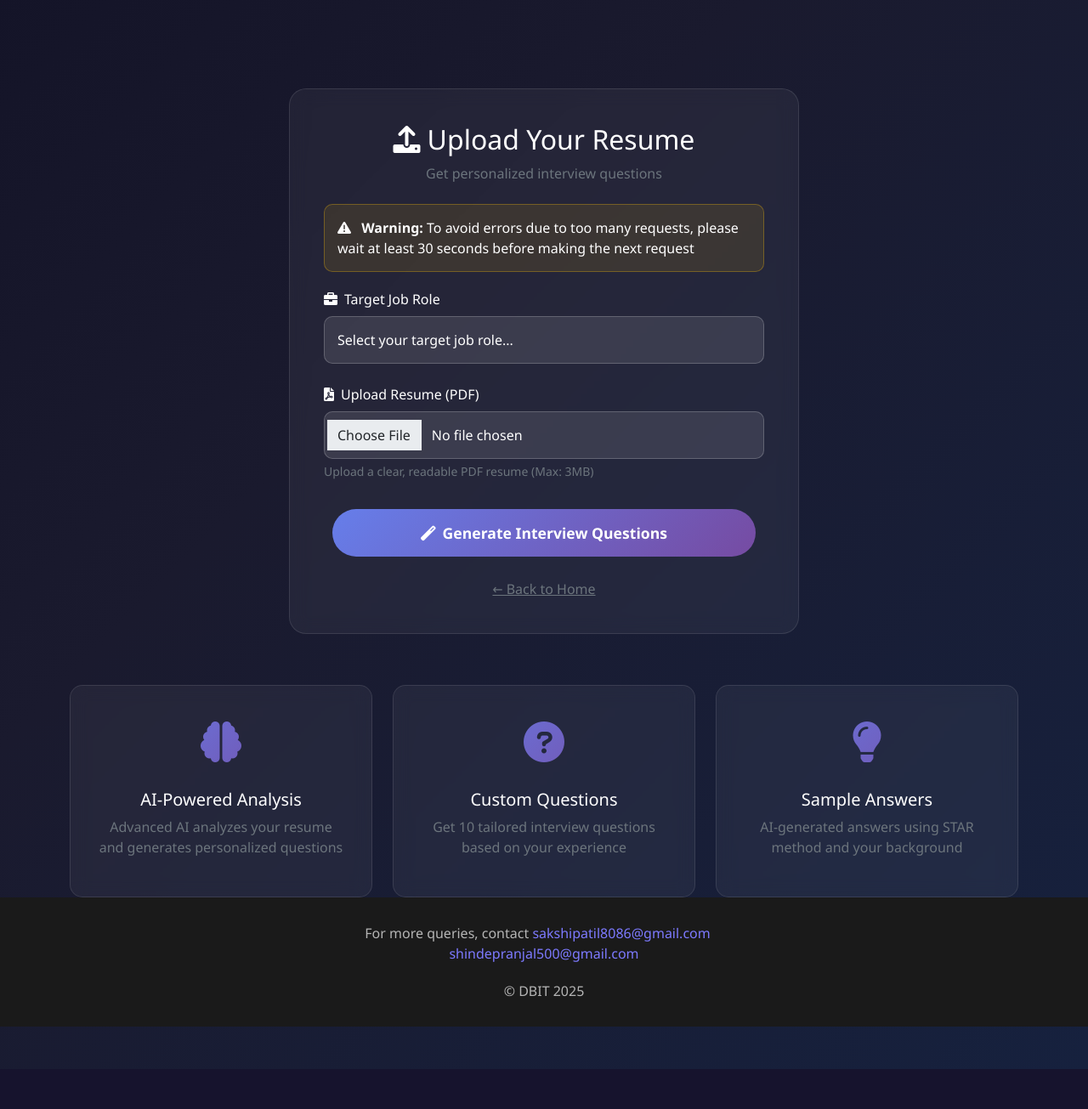
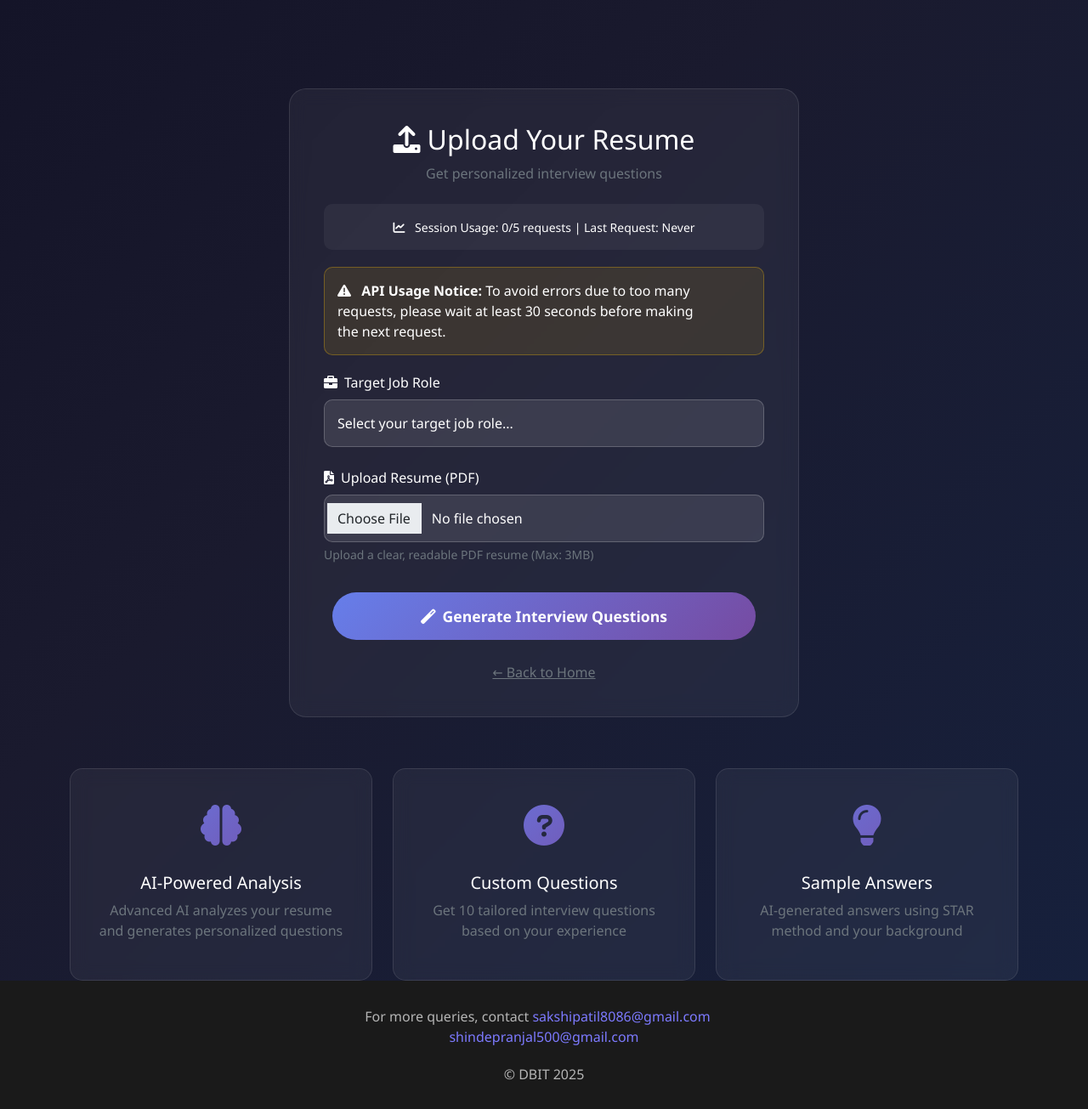
Before and after one commit to Pranjallshinde/CVGuru.Ai, a Flask app: page /predict in a window 1280 px wide. Shown: the part 774-2079 px from the top of the page at 85% size. Before the commit the page ends 2032 px from the top, so only its background shows below. Run offline with Flask 3, Linux system fonts and the light colour scheme; some libraries are stand-ins or nearby versions.

Commit message:
Update predict.html

```diff
--- a/templates/predict.html
+++ b/templates/predict.html
@@ -571,11 +571,21 @@
                     </div>
                 </div>
 
+                <!-- Usage Statistics -->
+                <div class="usage-stats" id="usageStats">
+                    <small>
+                        <i class="fas fa-chart-line me-2"></i>
+                        Session Usage: <span id="requestCount">0</span>/5 requests
+                        | Last Request: <span id="lastRequest">Never</span>
+                    </small>
+                </div>
+
+
 
                 <!-- Quota Warning -->
                 <div class="quota-warning">
                     <i class="fas fa-exclamation-triangle me-2"></i>
-                    <strong>Warning:</strong> To avoid errors due to too many requests, please wait at least 30 seconds before making the next request
+                    <strong>API Usage Notice:</strong> To avoid errors due to too many requests, please wait at least 30 seconds before making the next request.
                 </div>
 
                 {% if error %}
```
